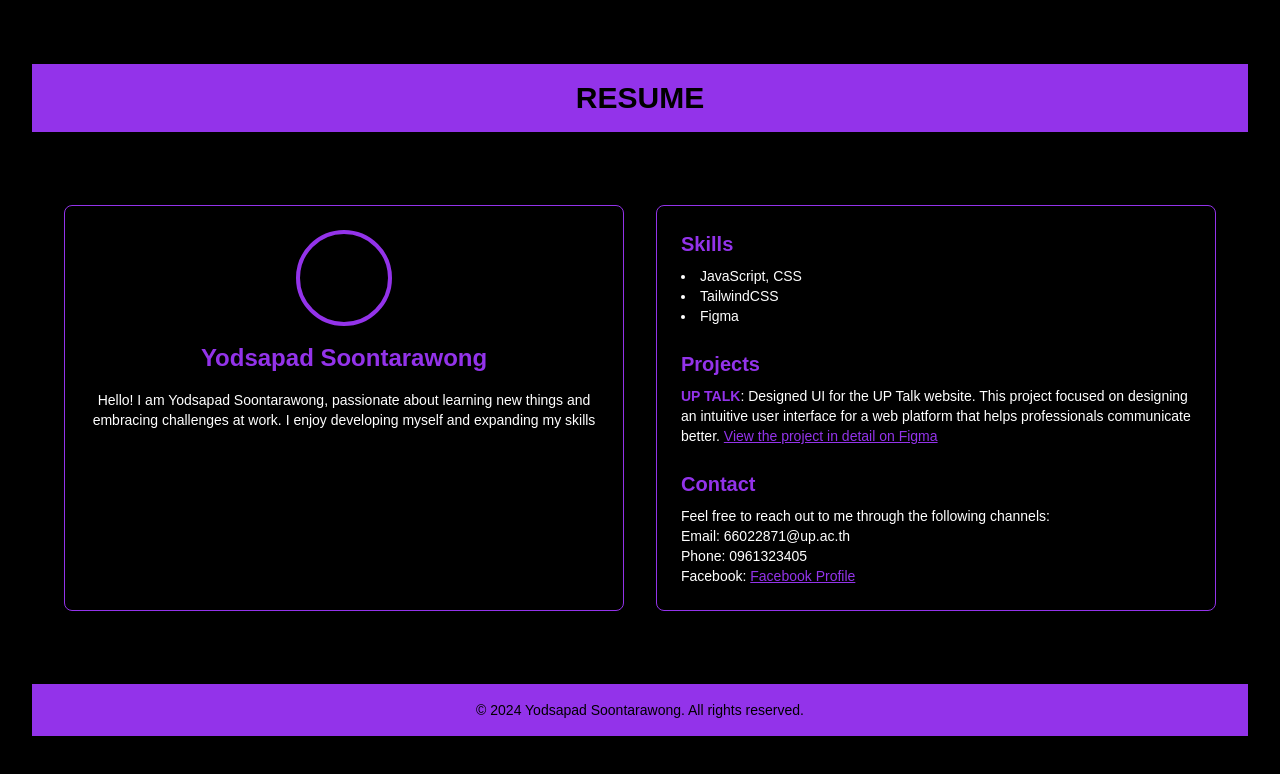
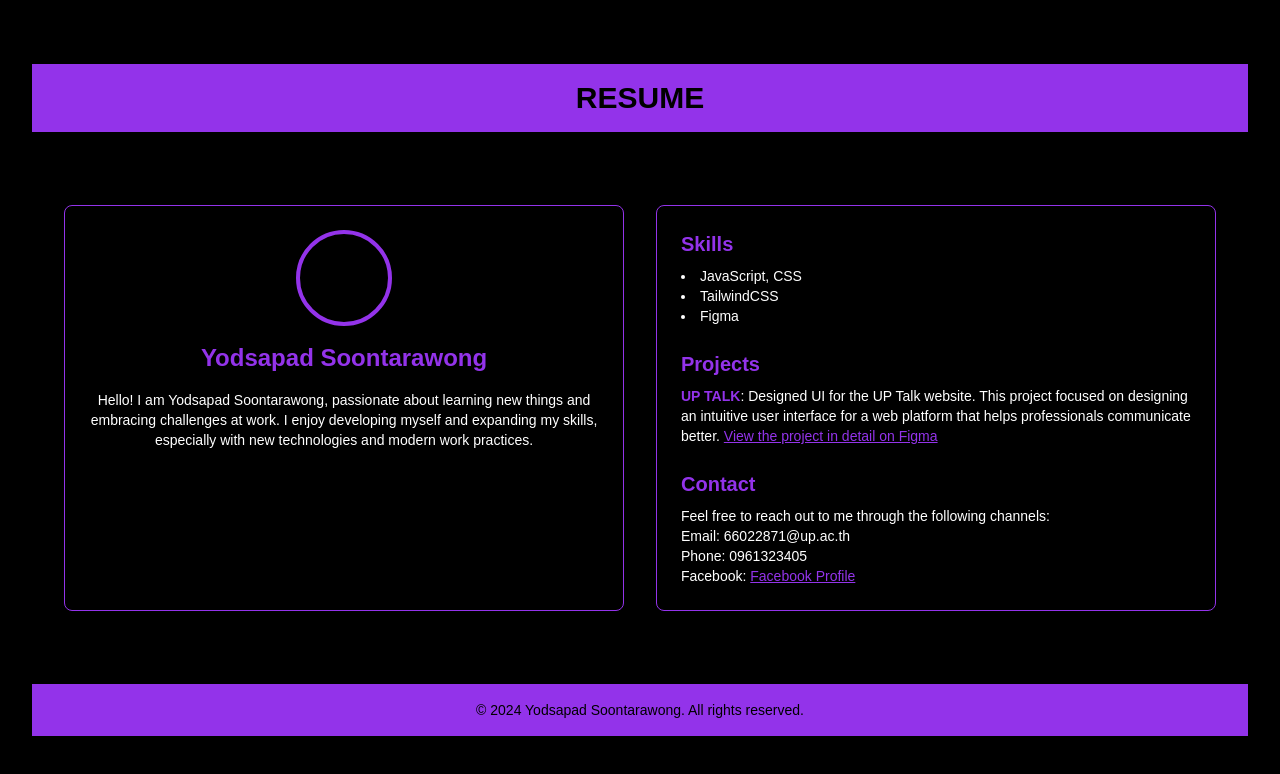
Before and after one commit to yodsapad/resume-portfolio1, a Next.js app: page / in a window 1280 px wide. Shown: the top 774 px of the page. Built offline with nearby package versions, Linux system fonts and the light colour scheme.

Commit message:
Commit message 3

```diff
--- a/pages/index.js
+++ b/pages/index.js
@@ -17,7 +17,7 @@ export default function Home() {
             </h2>
             <p className="text-sm">
               Hello! I am Yodsapad Soontarawong, passionate about learning new things and embracing challenges at work.
-              I enjoy developing myself and expanding my skills
+              I enjoy developing myself and expanding my skills, especially with new technologies and modern work practices.
             </p>
           </div>
         </section>
```
